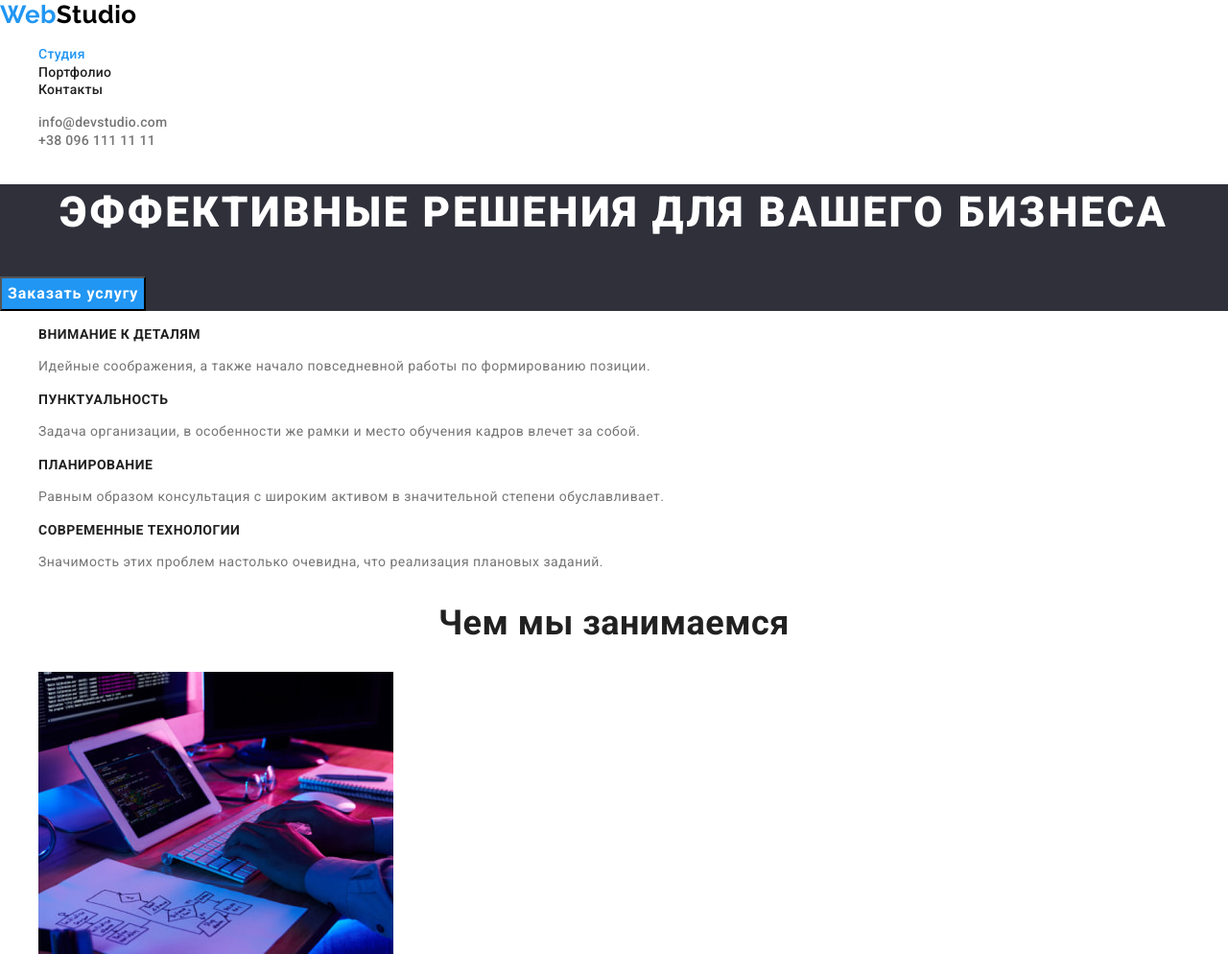
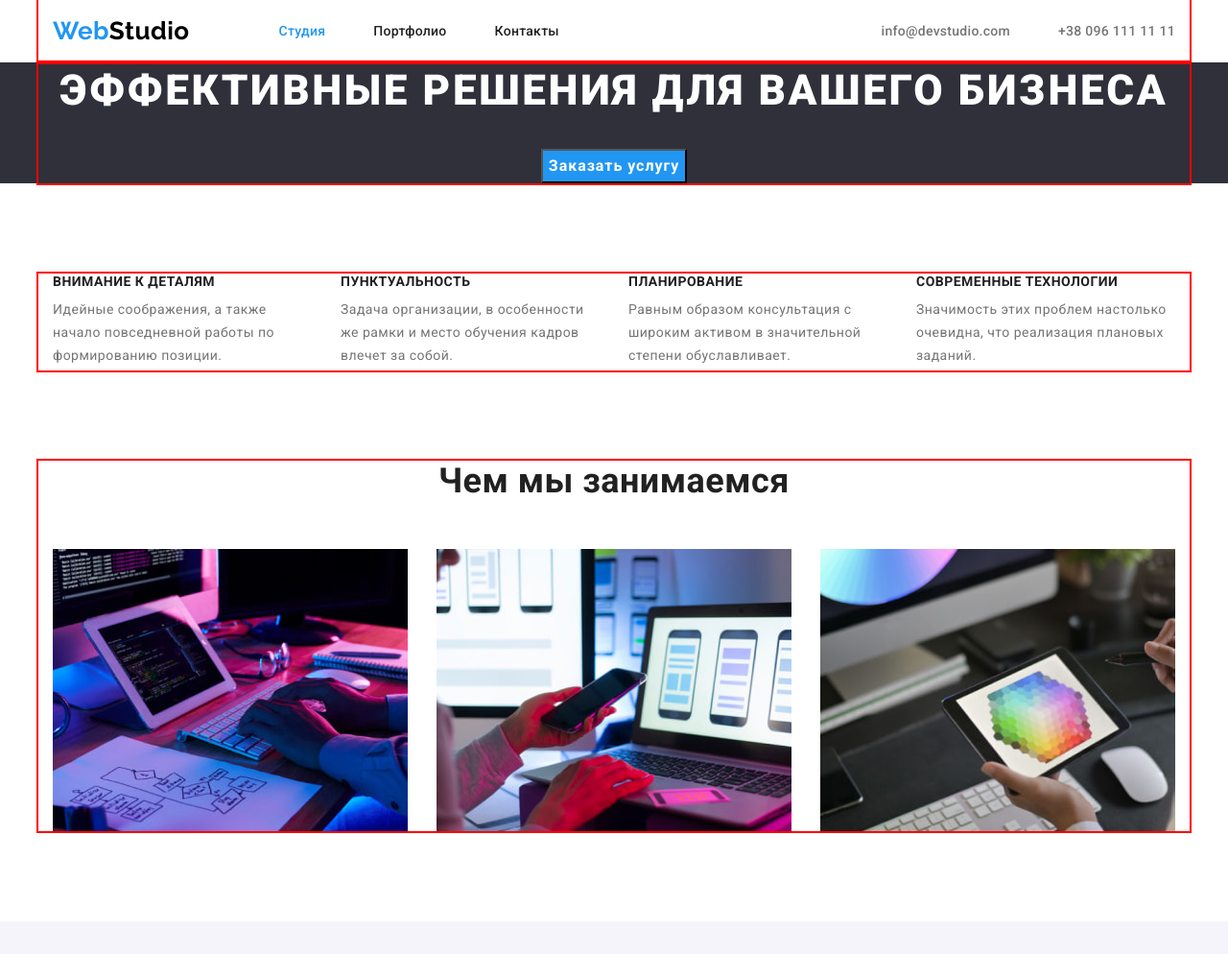
Before and after one commit to Slapchenko/goit-markup-hw-03, a plain HTML site: page index.html in a window 1280 px wide. Shown: the top 994 px of the page at 96% size. Drawn offline with nearby package versions, Linux system fonts and the light colour scheme.

Commit message:
adds css index.html

```diff
--- a/css/styles.css
+++ b/css/styles.css
@@ -20,6 +20,28 @@ body {
   font-size: 16px;
   letter-spacing: 0.03em;
   color: var(--main-txt-cl);
+}
+
+h1,
+h2,
+h3,
+h4,
+h5,
+h6,
+p {
+  margin: 0;
+}
+
+ul,
+ol {
+  padding: 0;
+  margin: 0;
+}
+
+img {
+  display: block;
+  max-width: 100%;
+  height: auto;
 }
 
 .link {
@@ -45,9 +67,23 @@ body {
   color: var(--secondary-txt-cl);
 }
 
+.container {
+  outline: 2px solid red;
+  width: 1200px;
+  padding-left: 15px;
+  padding-right: 15px;
+  margin-left: auto;
+  margin-right: auto;
+}
+
 /* Page header */
 .header {
   background-color: var(--main-bg-cl);
+}
+
+.header-container {
+  display: flex;
+  align-items: center;
 }
 /* Header main navigation */
 .logo {
@@ -57,6 +93,11 @@ body {
   line-height: 1.2;
   color: var(--accent-cl);
 }
+
+.logo-header {
+  margin-right: 93px;
+}
+
 .logo .logo-mode-dark {
   color: #000000;
 }
@@ -64,8 +105,23 @@ body {
   color: #ffffff;
 }
 
+.nav-list {
+  display: flex;
+  align-items: center;
+}
+.nav-item {
+  margin-right: 50px;
+}
+
+.nav-item:last-child {
+  margin-right: 0;
+}
+
 .nav-link,
 .сontacts-link {
+  display: block;
+  padding-top: 32px;
+  padding-bottom: 32px;
   font-weight: 500;
   font-size: 14px;
   line-height: 1.14px;
@@ -84,12 +140,33 @@ body {
   color: var(--accent-cl);
 }
 
+.contacts-header {
+  display: flex;
+  align-items: center;
+  margin-left: auto;
+}
+
+.сontacts-list {
+  display: flex;
+  align-items: center;
+}
+
+.сontacts-item {
+  margin-right: 50px;
+}
+
+.сontacts-item:last-child {
+  margin-right: 0;
+}
+
 /* Hero section */
 .hero {
   background-color: var(--dark-bg-cl);
+  text-align: center;
 }
 
 .hero-title {
+  margin-bottom: 30px;
   font-weight: 900;
   font-size: 44px;
   line-height: 1.36;
@@ -105,7 +182,6 @@ body {
   font-weight: 700;
   font-size: 16px;
   line-height: 1.9;
-  display: flex;
   align-items: center;
   text-align: center;
   letter-spacing: 0.06em;
@@ -120,12 +196,35 @@ body {
 }
 
 /* Our Features section and What are we doing section*/
+.features-container,
+.services-container {
+  display: flex;
+  align-items: center;
+  margin-left: auto;
+}
+
+.features-item {
+  margin-right: 30px;
+  width: 270px;
+  height: 101px;
+}
+
+.features-item:last-child {
+  margin-right: 0;
+}
+
 .features,
 .services {
   background-color: var(--main-bg-cl);
 }
 
+.features {
+  padding-top: 94px;
+  padding-bottom: 94px;
+}
+
 .features-item-title {
+  margin-bottom: 10px;
   font-weight: 700;
   font-size: 14px;
   line-height: 16px;
@@ -139,16 +238,58 @@ body {
   color: var(--main-txt-cl);
 }
 
+.services {
+  padding-bottom: 94px;
+}
+
+.services-title {
+  margin-bottom: 50px;
+}
+
+.services-list {
+  display: flex;
+  align-items: center;
+}
+
+.services-item {
+  margin-right: 30px;
+}
+
+.services-item:last-child {
+  margin-right: 0;
+}
+
 /* Our team section */
 .team {
+  padding-top: 94px;
+  padding-bottom: 94px;
   background-color: var(--secondary-bg-cl);
 }
 
+.team-title {
+  margin-bottom: 50px;
+}
+
+.team-list {
+  display: flex;
+  align-items: center;
+}
+
 .team-item {
+  margin-right: 30px;
   background-color: var(--main-bg-cl);
 }
 
+.team-item:last-child {
+  margin-right: 0;
+}
+
+.team-img {
+  margin-bottom: 30px;
+}
+
 .team-subtitle {
+  margin-bottom: 10px;
   font-weight: 500;
   font-size: 16px;
   line-height: 1.19;
@@ -157,6 +298,7 @@ body {
 }
 
 .team-text {
+  margin-bottom: 30px;
   font-weight: 400;
   font-size: 16px;
   line-height: 1.19;
@@ -169,11 +311,25 @@ body {
   background-color: var(--dark-bg-cl);
 }
 
+.footer-container {
+  padding-top: 60px;
+  padding-bottom: 60px;
+  display: flex;
+  flex-direction: column;
+}
+
+.logo-footer {
+  margin-bottom: 20px;
+}
+
 .address {
   font-style: normal;
+  display: flex;
+  flex-direction: column;
 }
 
 .address-text {
+  margin-bottom: 9px;
   font-weight: 400;
   font-size: 14px;
   line-height: 1.71;
@@ -181,10 +337,16 @@ body {
 }
 
 .address-link {
+  margin-bottom: 9px;
+  flex-wrap: wrap;
   font-weight: 400;
   font-size: 14px;
   line-height: 1.71;
   color: rgba(255, 255, 255, 0.6);
+}
+
+.address-link:last-child {
+  margin-bottom: 0;
 }
 
 /* Portfolio page */
--- a/index.html
+++ b/index.html
@@ -26,8 +26,9 @@
   <body>
     <!-- Page header -->
     <header class="header">
+      <div class="container header-container">
         <!-- Logo company-->
-      <a class="logo link" href="./index.html" aria-label="Логотип сайта" lang="en"
+        <a class="logo link logo-header" href="./index.html" aria-label="Логотип сайта" lang="en"
           >Web<span class="logo-mode-dark">Studio</span></a
         >
         <!-- Main navigation -->
@@ -46,6 +47,7 @@
           </ul>
         </nav>
         <!-- Contacts info in header-->
+        <div class="contacts-header">
           <ul class="сontacts-list list">
             <li class="сontacts-item">
               <a class="сontacts-link link" href="mailto:info@devstudio.com">info@devstudio.com</a>
@@ -54,18 +56,24 @@
               <a class="сontacts-link link" href="tel:+380961111111">+38 096 111 11 11</a>
             </li>
           </ul>
+        </div>
+      </div>
     </header>
     <!-- Unique page content -->
     <main>
       <!-- Hero section -->
       <section class="hero">
+        <div class="container">
           <h1 class="hero-title">Эффективные решения для вашего бизнеса</h1>
           <button class="hero-btn" type="button">Заказать услугу</button>
+        </div>
       </section>
+
       <!-- Our Features section -->
       <section class="features">
+        <div class="container features-container">
           <h2 class="features-title" hidden>Особенности</h2>
-        <ul class="features-list list">
+          <ul class="features-list list features-container">
             <li class="features-item">
               <h3 class="features-item-title">Внимание к деталям</h3>
               <p class="features-text">
@@ -91,10 +99,14 @@
               </p>
             </li>
           </ul>
+        </div>
       </section>
+
       <!-- What are we doing section -->
       <section class="services">
+        <div class="container">
           <h2 class="services-title">Чем мы занимаемся</h2>
+          <div class="services-container">
             <ul class="services-list list">
               <li class="services-item">
                 <img
@@ -121,13 +133,18 @@
                 />
               </li>
             </ul>
+          </div>
+        </div>
       </section>
+
       <!-- Our team section -->
       <section class="team">
+        <div class="container">
           <h2 class="team-title">Наша команда</h2>
           <ul class="team-list list">
             <li class="team-item">
               <img
+                class="team-img"
                 src="./images/our-team-section/person-1.jpg"
                 alt="Игорь Демьяненко"
                 width="270"
@@ -138,6 +155,7 @@
             </li>
             <li class="team-item">
               <img
+                class="team-img"
                 src="./images/our-team-section/person-2.jpg"
                 alt="Ольга Репина"
                 width="270"
@@ -148,6 +166,7 @@
             </li>
             <li class="team-item">
               <img
+                class="team-img"
                 src="./images/our-team-section/person-3.jpg"
                 alt="Николай Тарасов"
                 width="270"
@@ -158,6 +177,7 @@
             </li>
             <li class="team-item">
               <img
+                class="team-img"
                 src="./images/our-team-section/person-4.jpg"
                 alt="Михаил Ермаков"
                 width="270"
@@ -167,12 +187,14 @@
               <p class="team-text">UI Designer</p>
             </li>
           </ul>
+        </div>
       </section>
     </main>
     <!-- Page footer -->
     <footer class="footer">
+      <div class="container footer-container">
         <!-- Logo company-->
-      <a class="logo link" href="./index.html" aria-label="Логотип сайта" lang="en"
+        <a class="logo link logo-footer" href="./index.html" aria-label="Логотип сайта" lang="en"
           >Web<span class="logo-mode-light">Studio</span></a
         >
         <!-- Contacts info in footer -->
@@ -181,6 +203,7 @@
           <a class="address-link link" href="mailto:info@devstudio.com">info@devstudio.com</a>
           <a class="address-link link" href="tel:+380961111111">+38 096 111 11 11</a>
         </address>
+      </div>
     </footer>
   </body>
 </html>
```
Also changed, not shown: portfolio.html (+7 -4 lines). Lines whose indentation alone changed are shown as unchanged.
